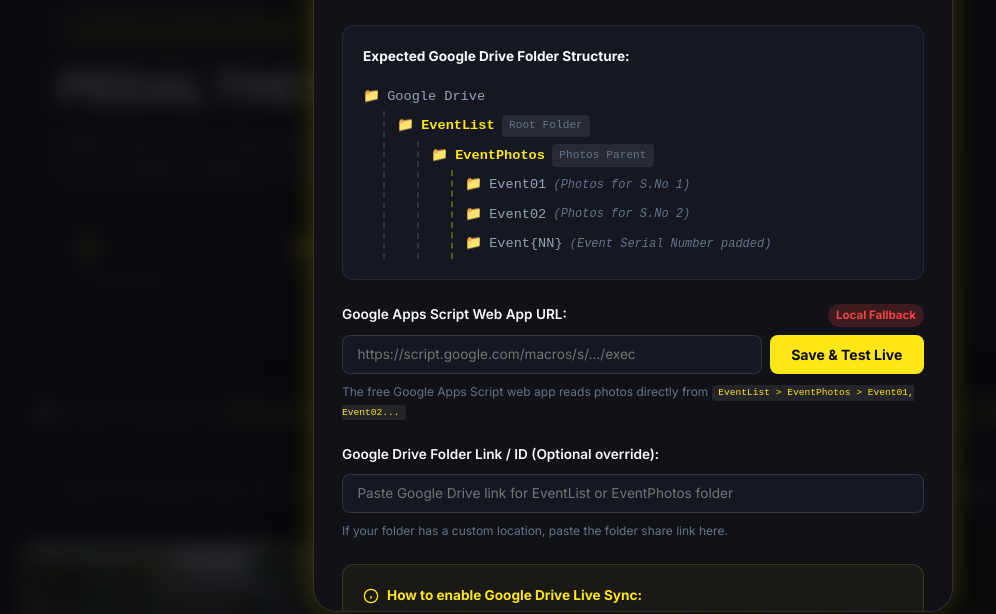
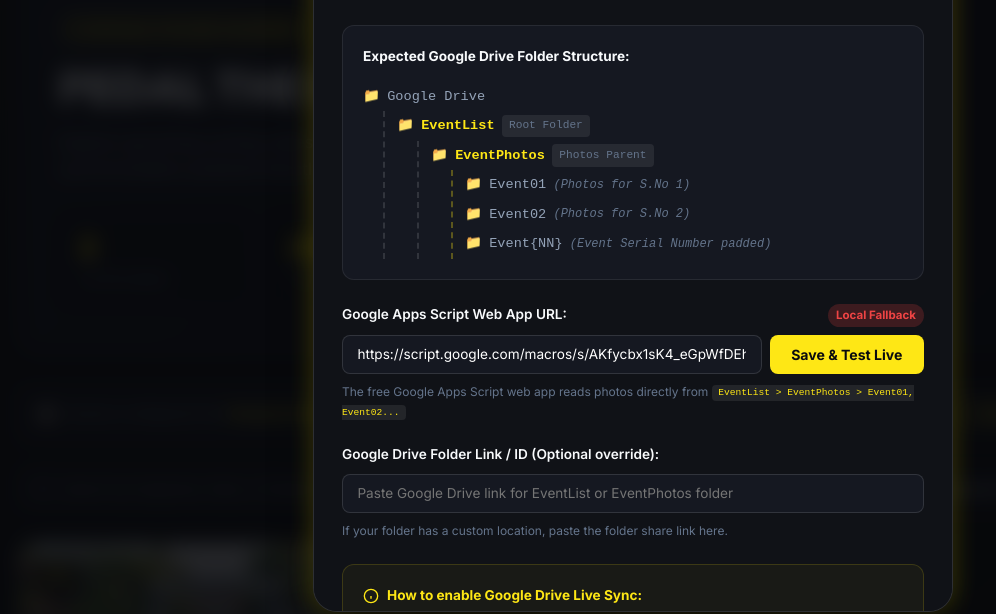
Before and after one commit to brijeshbabugit/cyclersthrissur, a plain HTML site: page index.html in a window 1280 px wide. Both pictures are taken after a click on the button "Drive Photos". Shown: the part 148-762 px from the top of the page, without its empty margins (7-1003 px from the left). Drawn offline with Linux system fonts and the light colour scheme; no server answers.

Commit message:
feat: configure live Google Apps Script Web App URL for Google Drive photo synchronization

```diff
--- a/app.js
+++ b/app.js
@@ -18,8 +18,7 @@
   const STORAGE_KEY_SCRIPT_URL = 'cyclers_thrissur_drive_script_url';
 
   // Default Google Apps Script Web App URL for Google Drive photo sync
-  // (Paste your deployed Web App URL here or configure it in the in-app "Drive Photos" modal)
-  const DEFAULT_APPS_SCRIPT_URL = '';
+  const DEFAULT_APPS_SCRIPT_URL = 'https://script.google.com/macros/s/AKfycbx1sK4_eGpWfDEhzkMkUcQFZzxax8AF8tiYO0tG8GOs60HHkOzvpMql7MWeQZC61qL-eQ/exec';
 
   // Verified Fallback Data (ensures 100% offline availability and instant preview)
   const FALLBACK_EVENTS = [
--- a/index.html
+++ b/index.html
@@ -485,6 +485,7 @@
               type="url"
               id="apps-script-input"
               class="config-input"
+              value="https://script.google.com/macros/s/AKfycbx1sK4_eGpWfDEhzkMkUcQFZzxax8AF8tiYO0tG8GOs60HHkOzvpMql7MWeQZC61qL-eQ/exec"
               placeholder="https://script.google.com/macros/s/.../exec"
               spellcheck="false"
             >
```
